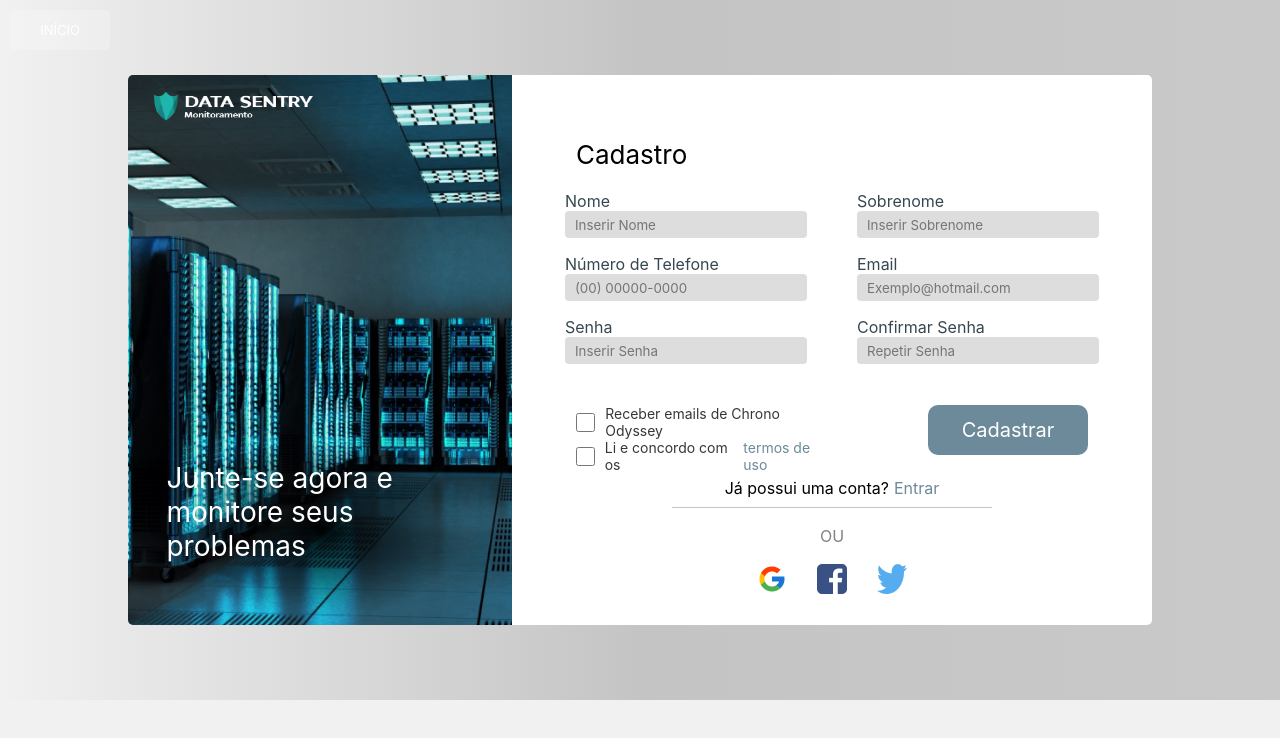
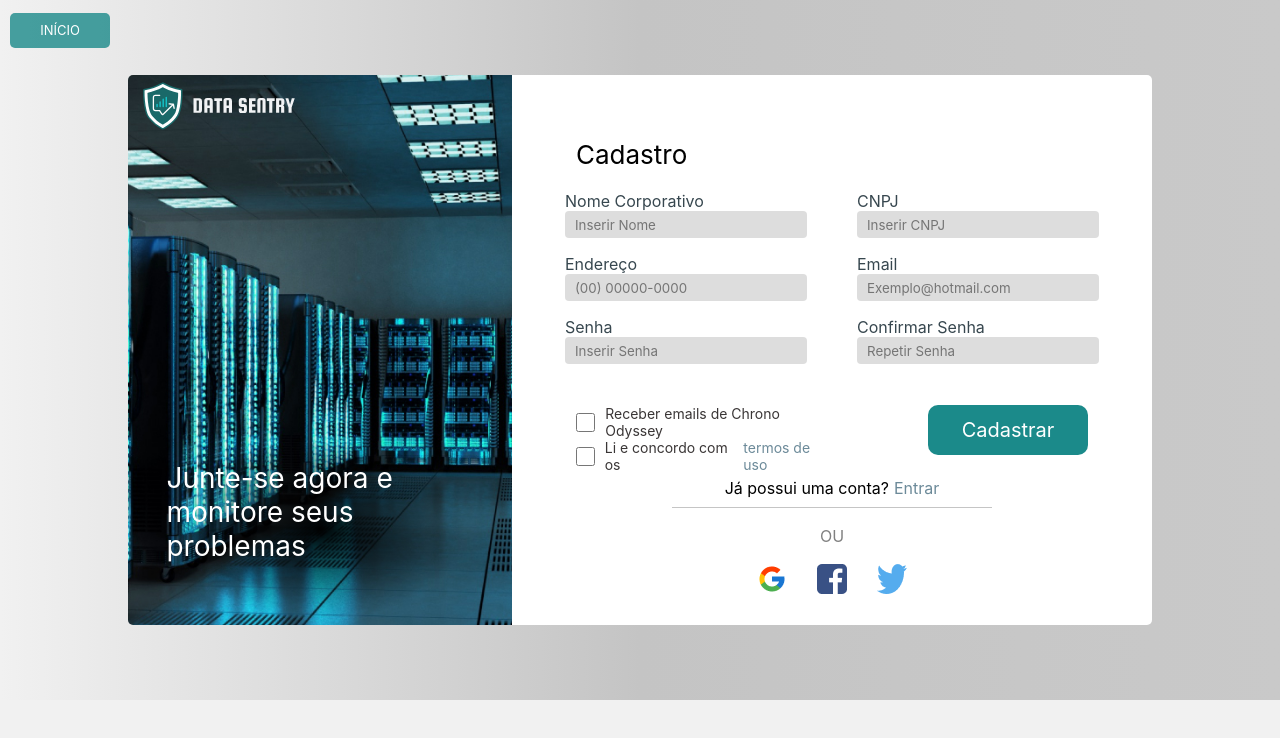
Before and after one commit to AccentureSPtech2ADSA/Data-Sentry-Website, a plain HTML site: page app/public/cadastro.html in a window 1280 px wide. Drawn offline with Linux system fonts and the light colour scheme.

Commit message:
Ajustes de posicionamento

```diff
--- a/app/public/cadastro.html
+++ b/app/public/cadastro.html
@@ -26,7 +26,7 @@
       <div class="leftbox">
         <div class="container">
           <img
-            id="assinatura_monocromatica" src="./assets/logo-texto.png"/>
+            id="assinatura_monocromatica" src="./assets/svg/logo-navbar.svg"/>
         </div>
         <div class="container2"></div>
         <div class="container3">
@@ -42,17 +42,17 @@
 
         <div class="container2" id="idcontainer2">
           <div class="bloco_esquerdo">
-            <p>Nome</p>
+            <p>Nome Corporativo</p>
             <input id="input_nome" placeholder="Inserir Nome" type="text"/>
-            <p>Número de Telefone</p>
+            <p>Endereço</p>
             <input id="input_tel" placeholder="(00) 00000-0000" type="tel" />
             <p>Senha</p>
             <input id="input_senha" placeholder="Inserir Senha" type="password" />
           </div>
 
           <div class="bloco_direito">
-            <p>Sobrenome</p>
-            <input id="input_sobrenome" placeholder="Inserir Sobrenome" type="text" />
+            <p>CNPJ</p>
+            <input id="input_sobrenome" placeholder="Inserir CNPJ" type="text" />
             <p>Email</p>
             <input id="input_email" placeholder="Exemplo@hotmail.com" type="email" />
             <p>Confirmar Senha</p>
--- a/app/public/css/cadastro.css
+++ b/app/public/css/cadastro.css
@@ -20,7 +20,7 @@ body {
 
 #btn_inicio {
   color: white;
-  background-color: rgba(255, 255, 255, 0.2);
+  background-color: rgba(27, 138, 138, 0.8);
   font-size: 13px;
   border: 0;
   cursor: pointer;
@@ -31,10 +31,12 @@ body {
   transition: all 0.4s ease-in-out;
   font-family: -apple-system, BlinkMacSystemFont, 'Segoe UI', Roboto, Oxygen, Ubuntu, Cantarell, 'Open Sans', 'Helvetica Neue', sans-serif;
   width: 100px;
+  height: 35px;
 }
 
 #btn_inicio:hover {
-  box-shadow: 0 5px 15px rgba(255, 255, 255, 0.4);
+  box-shadow: 0 5px 15px #23afaf2f;
+  background-color: #23AFAE;
 }
 
 /* bloco de conteúdo esquerdo */
@@ -222,7 +224,7 @@ body {
 .bloco_direito2 button {
   height: 50px;
   width: 160px;
-  background-color: #6c8a99;
+  background-color: #1b8a8a;
   border: 0;
   border-radius: 10px;
   color: white;
```
Also changed, not shown: app/public/index.html (+1 -1 lines), app/public/assets/svg/logo-navbar.svg (added).
